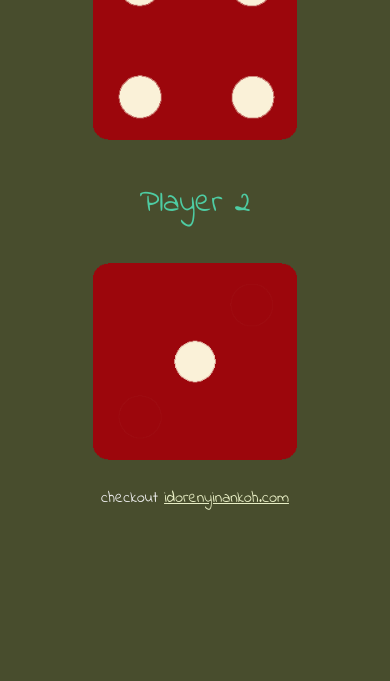
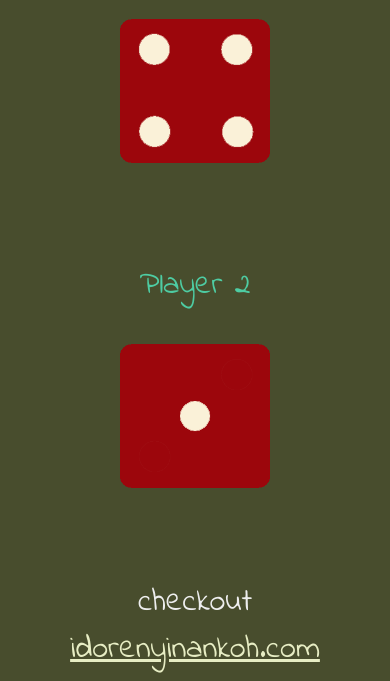
Before and after one commit to idorenyinankoh/dice-game, a plain HTML site: page index.html in a window 390 px wide. Shown: the part 552-1233 px from the top of the page. Before the commit the page ends 1070 px from the top, so only its background shows below. Drawn offline with Linux system fonts and the light colour scheme.

Commit message:
dice grid and footer text

```diff
--- a/index.css
+++ b/index.css
@@ -1,12 +1,13 @@
 .container {
-    width: 70%;
+    padding: 10%;
     margin: auto;
     text-align: center;
 }
 
 .dice {
     text-align: center;
-    display: inline-block;
+    display: inline-grid;
+    padding: 2rem;
 }
 
 body {
@@ -32,12 +33,25 @@ p {
 }
 
 img {
-    width: 80%;
+    width: 100%;
 }
 
 footer {
     margin-top: 5%;
+    font-size: 2rem;
     color: #EEEEEE;
     text-align: center;
     font-family: 'Indie Flower', cursive;
 }
+
+@media screen and (max-width: 800px) {
+    h1 {
+        text-align: center;
+    }
+    .dice {
+        width: 50%;
+    }
+    img {
+        width: 100;
+    }
+}
```
